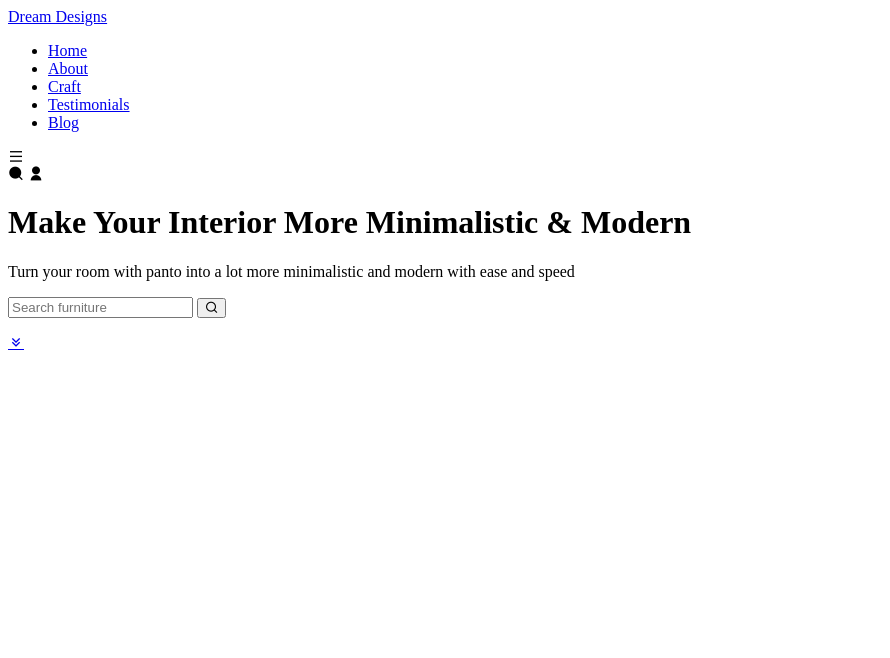
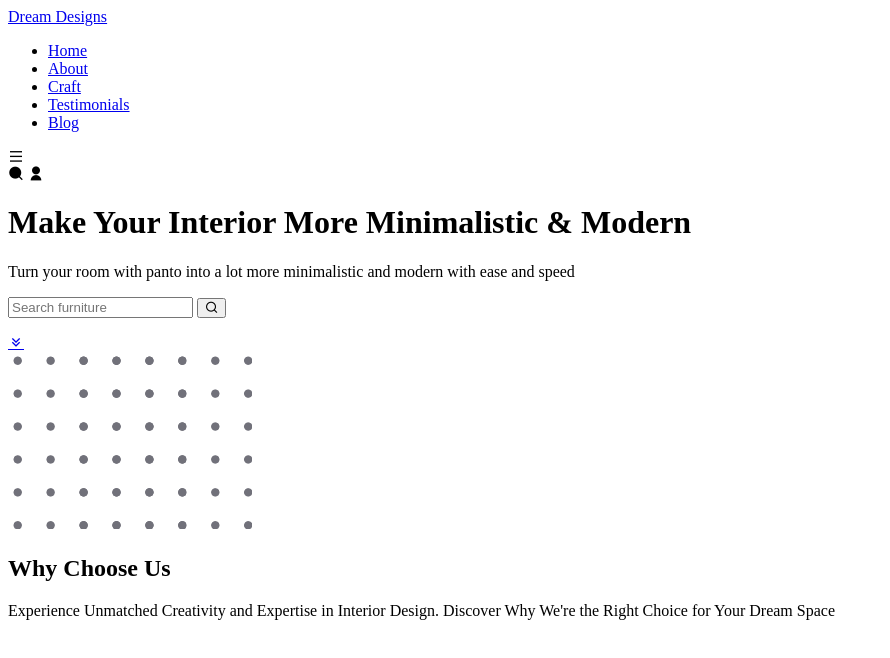
Before and after one commit to Madhusree-M/Createathon, a plain HTML site: page index.html in a window 1280 px wide. Shown: the whole page, without its empty margins (0-890 px from the left). Drawn offline with nearby package versions, Linux system fonts and the light colour scheme; files whose address does not match are found by name.

Commit message:
Update index.html

```diff
--- a/index.html
+++ b/index.html
@@ -44,3 +44,11 @@
         <a href="#choose"><i class="ri-arrow-down-double-line"></i></a>
       </div>
     </header>
+    <section class="section_container choose_container" id="choose">
+      <img class="choose__bg" src="D:\creatathon\dot-bg.png" alt="bg" />
+      <div class="choose__content">
+        <h2 class="section__header">Why Choose Us</h2>
+        <p class="section__subheader">
+          Experience Unmatched Creativity and Expertise in Interior Design.
+          Discover Why We're the Right Choice for Your Dream Space
+        </p>
```
